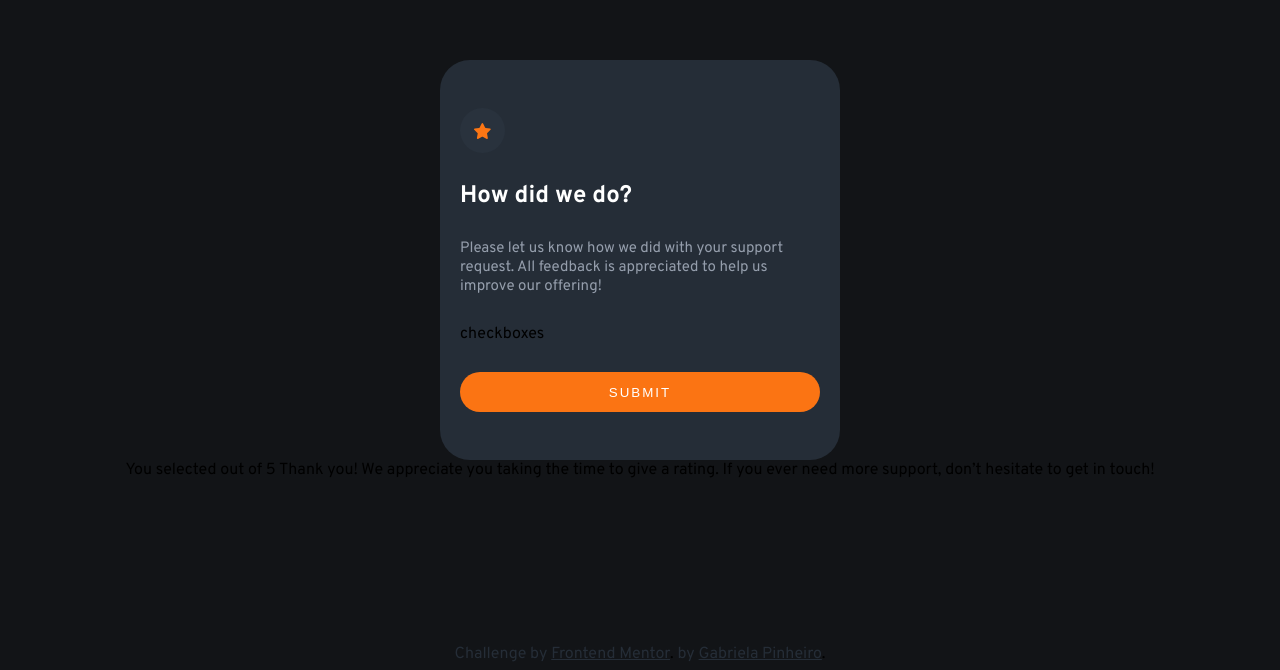
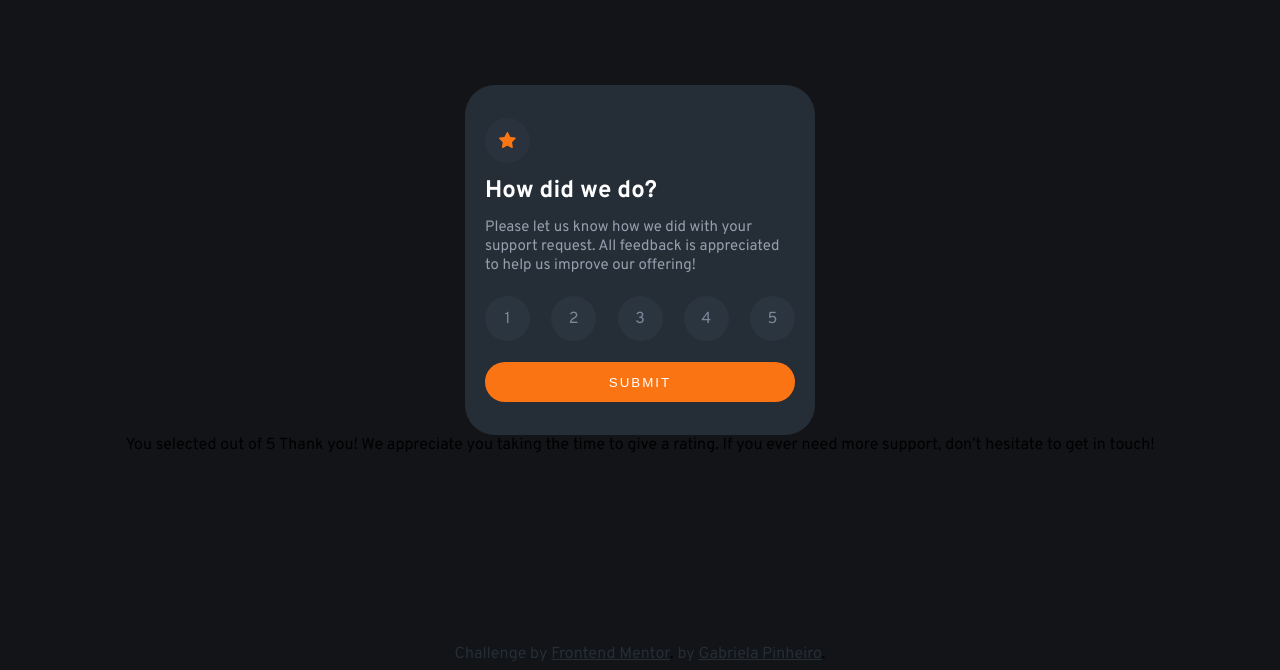
Before and after one commit to SpruceGabriela/front-end-mentor-1, a plain HTML site: page index.html in a window 1280 px wide. Shown: the part 130-800 px from the top of the page. Drawn offline with Linux system fonts and the light colour scheme.

Commit message:
add javscript logic to render the rating inputs

```diff
--- a/css/style.css
+++ b/css/style.css
@@ -33,9 +33,9 @@ body {
 .rating {
   background-color: var(--rating-card);
   width: 100%;
-  max-width: 400px;
+  max-width: 350px;
   height: 100%;
-  max-height: 400px;
+  max-height: 350px;
   border-radius: 30px;
   padding: 20px;
   box-sizing: border-box;
@@ -82,3 +82,43 @@ body {
   color: var(--orange);
   background-color: var(--white);
 }
+
+.rating_options {
+  width: 100%;
+  box-sizing: border-box;
+  padding: 8px 0;
+  justify-content: space-between;
+  display: flex;
+}
+
+/* js checkboxes */
+
+.rating_option {
+  height: 45px;
+  width: 45px;
+  background-color: hsl(213, 19%, 21%);
+  color: var(--medium-gray);
+  border-radius: 50%;
+  display: flex;
+  justify-content: space-evenly;
+  align-items: center;
+  cursor: pointer;
+  transition: 0.3s;
+}
+
+.checkbox:checked + .rating_option {
+  background-color: var(--medium-gray);
+  color: var(--white);
+}
+
+.rating_option:hover {
+  background-color: var(--orange);
+  color: var(--white);
+}
+
+.checkbox {
+  opacity: 0;
+  visibility: hidden;
+  position: absolute;
+  right: 99999999px;
+}
--- a/index.html
+++ b/index.html
@@ -8,10 +8,11 @@
   <link rel="preconnect" href="https://fonts.googleapis.com">
   <link rel="preconnect" href="https://fonts.gstatic.com" crossorigin>
   <link href="https://fonts.googleapis.com/css2?family=Overpass:wght@400;700&display=swap" rel="stylesheet">
+  <script src="./js/index.js" defer></script>
   <title>Frontend Mentor | Interactive rating component</title>
 </head>
 <body>
-  <section class="rating">
+  <form class="rating">
     <div class="rating_icon">
       <svg width="17" height="16" xmlns="http://www.w3.org/2000/svg">
         <path d="m9.067.43 1.99 4.031c.112.228.33.386.58.422l4.45.647a.772.772 0 0 1 .427 1.316l-3.22 3.138a.773.773 0 0 0-.222.683l.76 4.431a.772.772 0 0 1-1.12.813l-3.98-2.092a.773.773 0 0 0-.718 0l-3.98 2.092a.772.772 0 0 1-1.119-.813l.76-4.431a.77.77 0 0 0-.222-.683L.233 6.846A.772.772 0 0 1 .661 5.53l4.449-.647a.772.772 0 0 0 .58-.422L7.68.43a.774.774 0 0 1 1.387 0Z" fill="#FC7614"/>
@@ -19,9 +20,9 @@
     </div>
     <h1 class="rating_title">How did we do?</h1>
     <p class="rating_subtitle">Please let us know how we did with your support request. All feedback is appreciated to help us improve our offering!</p>
-    <div class="rating_options">checkboxes</div>
-    <button class="rating_submit">Submit</button>
-  </section>
+    <div class="rating_options"></div>
+    <button type="submit" class="rating_submit">Submit</button>
+  </form>
 
   <!-- Thank you state start -->
 
--- /dev/null
+++ b/js/index.js
@@ -0,0 +1,14 @@
+const renderCheckbox = (number) => `<div>
+  <input class="checkbox" type="radio" name="checkbox" id="${number}" />
+  <label class="rating_option" for="${number}">${number}</label>
+</div>
+`;
+const ratingContainer = document.querySelector(".rating_options");
+
+console.log(ratingContainer)
+
+if(ratingContainer) {
+  for(let i = 1; i <= 5; i++) {
+    ratingContainer.insertAdjacentHTML('beforeend', renderCheckbox(i))
+  }
+}
```
